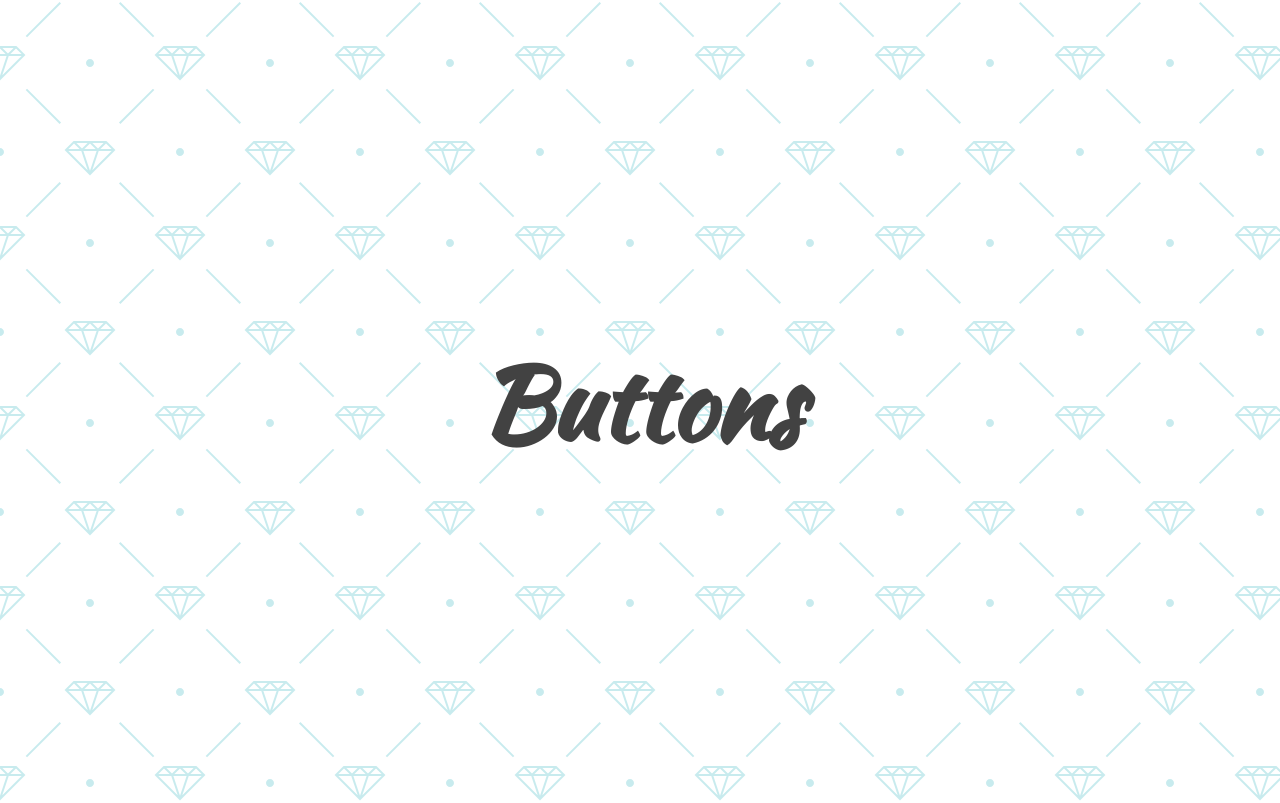
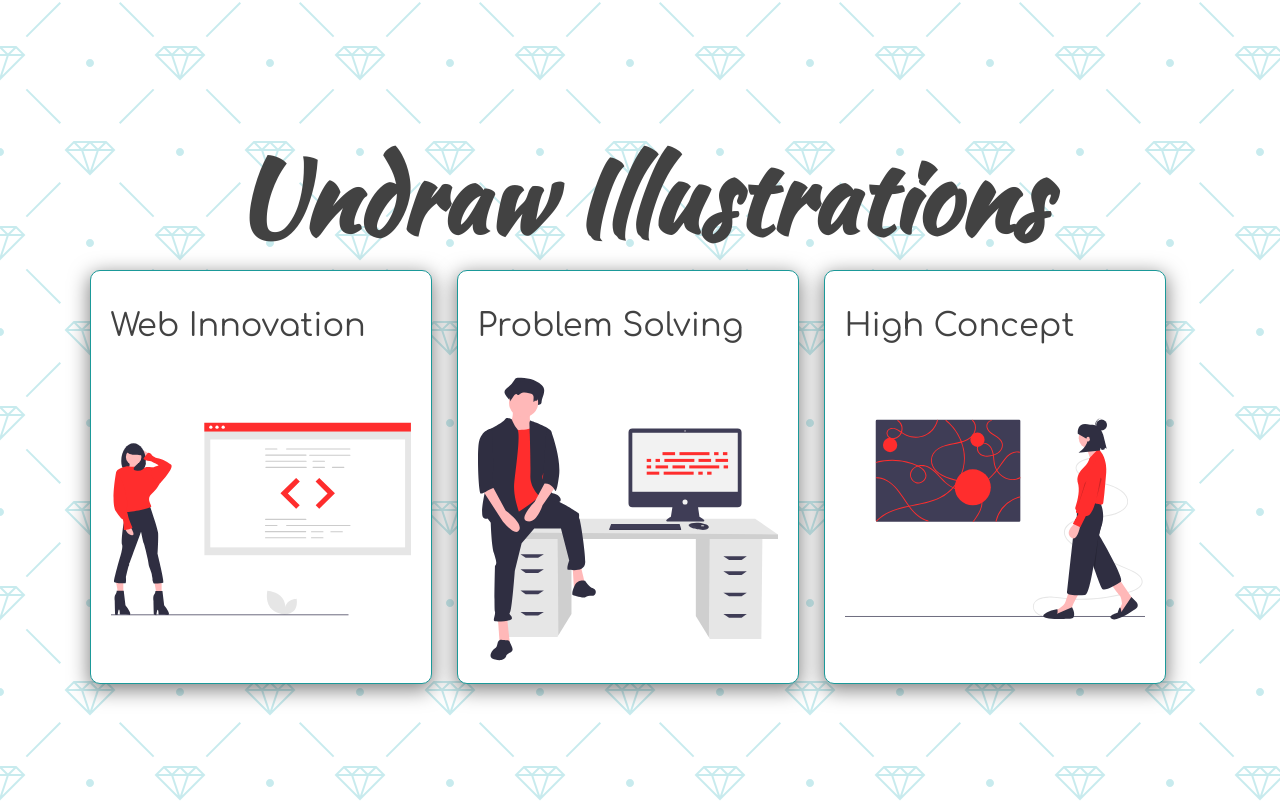
Before and after one commit to Sorin05/Light-Dark-Mode, a plain HTML site: page index.html in a window 1280 px wide. Shown: the part 837-1640 px from the top of the page. Drawn offline with nearby package versions, Linux system fonts and the light colour scheme.

Commit message:
Added undraw images

```diff
--- a/index.html
+++ b/index.html
@@ -24,6 +24,24 @@
         </div>
    </section>
    <!-- About Section -->
+   <section id="about">
+           <h1>Undraw Illustrations</h1>
+           <div class="about-container">
+            <div class="image-container">
+                 <h2>Web Innovation</h2>
+                 <img src="img/undraw_proud_coder_light.svg" alt="Proud Coder" id="image1">
+          </div>
+          <div class="image-container">
+                 <h2>Problem Solving</h2>
+                 <img src="img/undraw_feeling_proud_light.svg" alt="Proud Coder" id="image2">
+          </div>
+          <div class="image-container">
+                 <h2>High Concept</h2>
+                 <img src="img/undraw_conceptual_idea_light.svg" alt="Idea" id="image3">
+          </div>
+        </div>
+   </section>
+   <!-- Projects Section -->
    <section id="projects">
           <h1>Buttons</h1>
    </section>
--- a/style.css
+++ b/style.css
@@ -51,6 +51,7 @@ h1 {
 }
 
 h2 {
+  color: var(--background-alt);
   font-size: 32px;
   font-weight: normal;
 }
@@ -59,6 +60,7 @@ h2 {
 nav {
   z-index: 10;
   position: fixed;
+  font-family: Oswald, sans-serif;
   font-size: 24px;
   letter-spacing: 3px;
   padding: 25px;
```
Also changed, not shown: img/undraw_conceptual_idea_dark.svg (added), img/undraw_conceptual_idea_light.svg (added), img/undraw_feeling_proud_dark.svg (added), img/undraw_feeling_proud_light.svg (added), img/undraw_proud_coder_dark.svg (added), img/undraw_proud_coder_light.svg (added).
